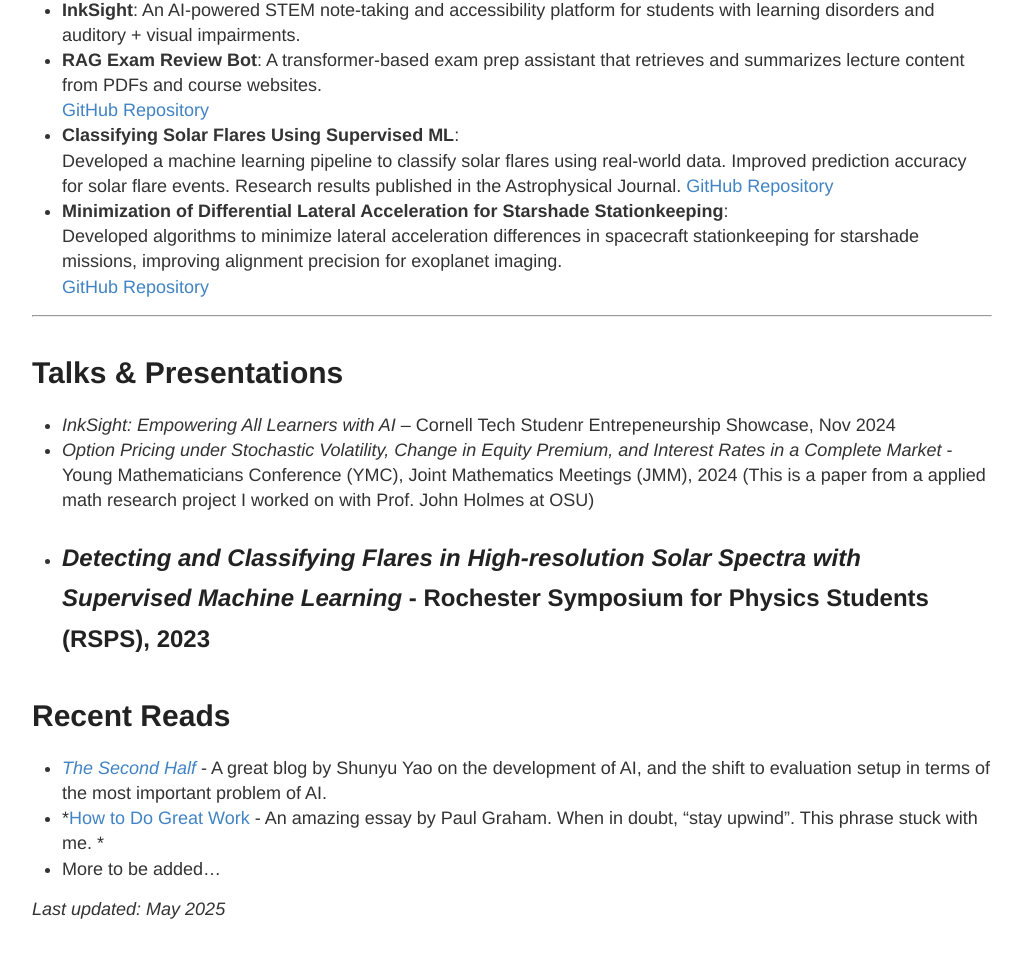
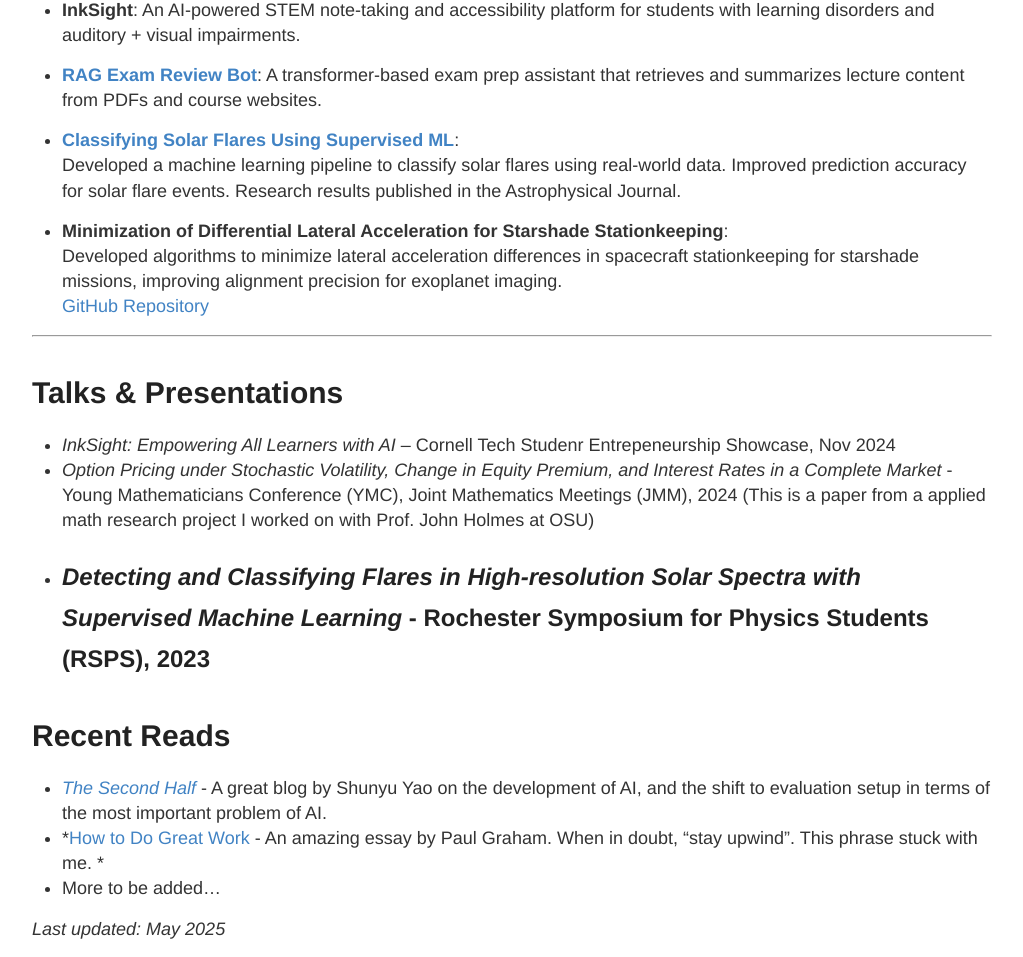
Before and after one commit to nicolehao34/nicolehao34.github.io, a Jekyll site: the page built from index.md, in a window 1280 px wide, cut to the strip 451-1408 px from the top of the page. Shown: the whole strip, without its empty margins (128-1151 px from the left). Built offline with Jekyll 4.4.1, drawn with Linux system fonts in a browser that asks for light colours.

Commit message:
update index.md

```diff
--- a/index.md
+++ b/index.md
@@ -8,18 +8,33 @@ permalink: /index.html
 
 I'm Nicole Hao, a Master of Engineering student in Computer Science at Cornell University, passionate about AI and human-centered technology. My work focuses on developing tools that leverage Retrieval-Augmented Generation (RAG), deep learning, and multimodal systems to address real-world challenges in enterprise scalability, education, and healthcare.
 
+
+
 Fun fact: I'm a practicing Buddhist. I go on mediation retreats. Don't get me started on Buddhism (and my screen time).
 
+
 Previously, I built:
+
+
+
 -  **InkSight**: An AI-powered STEM note-taking and accessibility platform for students with learning disorders and auditory + visual impairments.
-- **RAG Exam Review Bot**: A transformer-based exam prep assistant that retrieves and summarizes lecture content from PDFs and course websites.
-  [GitHub Repository](https://github.com/nicolehao34/ai-pdf-chatbot)
-- **Classifying Solar Flares Using Supervised ML**:
+
+
+
+- **[RAG Exam Review Bot](https://github.com/nicolehao34/ai-pdf-chatbot)**: A transformer-based exam prep assistant that retrieves and summarizes lecture content from PDFs and course websites.
+
+
+
+- **[Classifying Solar Flares Using Supervised ML](https://github.com/nicolehao34/solar_flares_classification)**:
   Developed a machine learning pipeline to classify solar flares using real-world data. Improved prediction accuracy for solar flare events. Research results published in the Astrophysical Journal.
-  [GitHub Repository](https://github.com/nicolehao34/solar_flares_classification)
+
+
+
 - **Minimization of Differential Lateral Acceleration for Starshade Stationkeeping**:
   Developed algorithms to minimize lateral acceleration differences in spacecraft stationkeeping for starshade missions, improving alignment precision for exoplanet imaging.
   [GitHub Repository](https://github.com/nicolehao34/starshade_stationkeeping)
+
+
 
 ---
 
```
